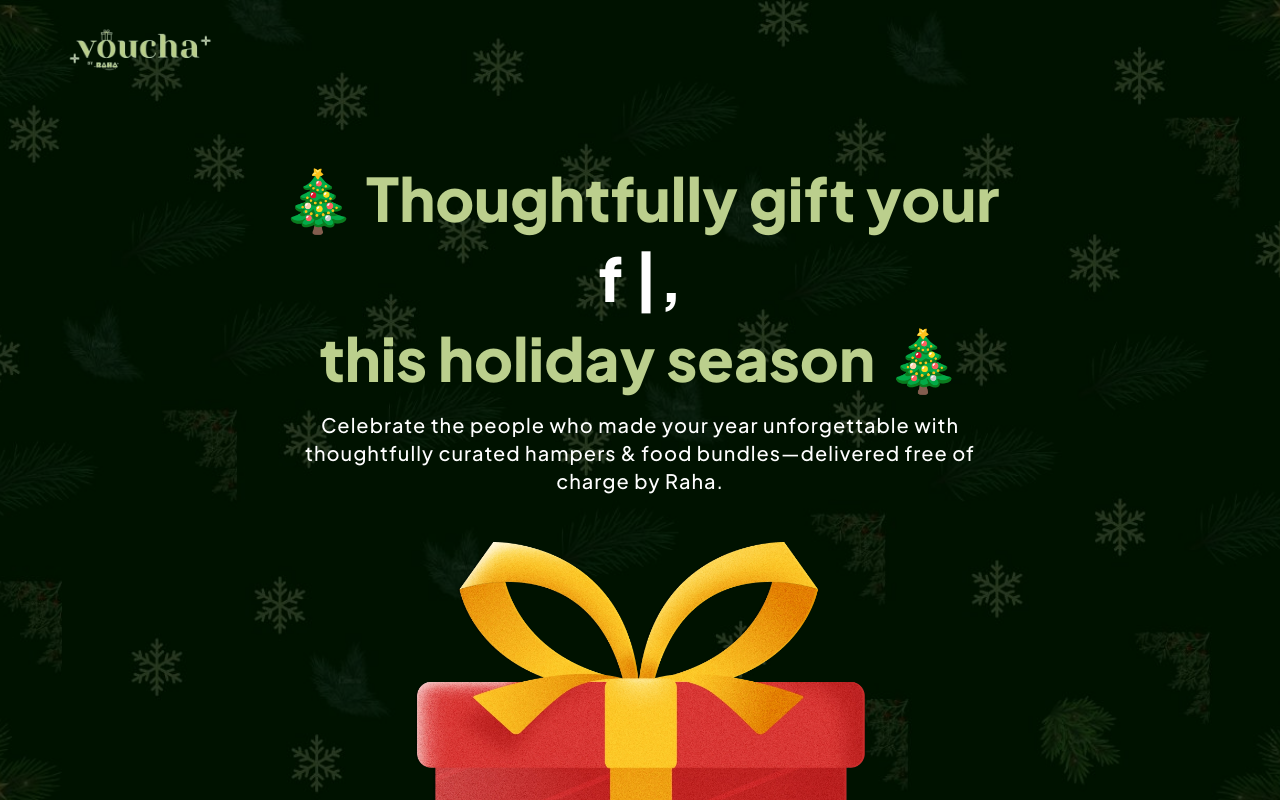
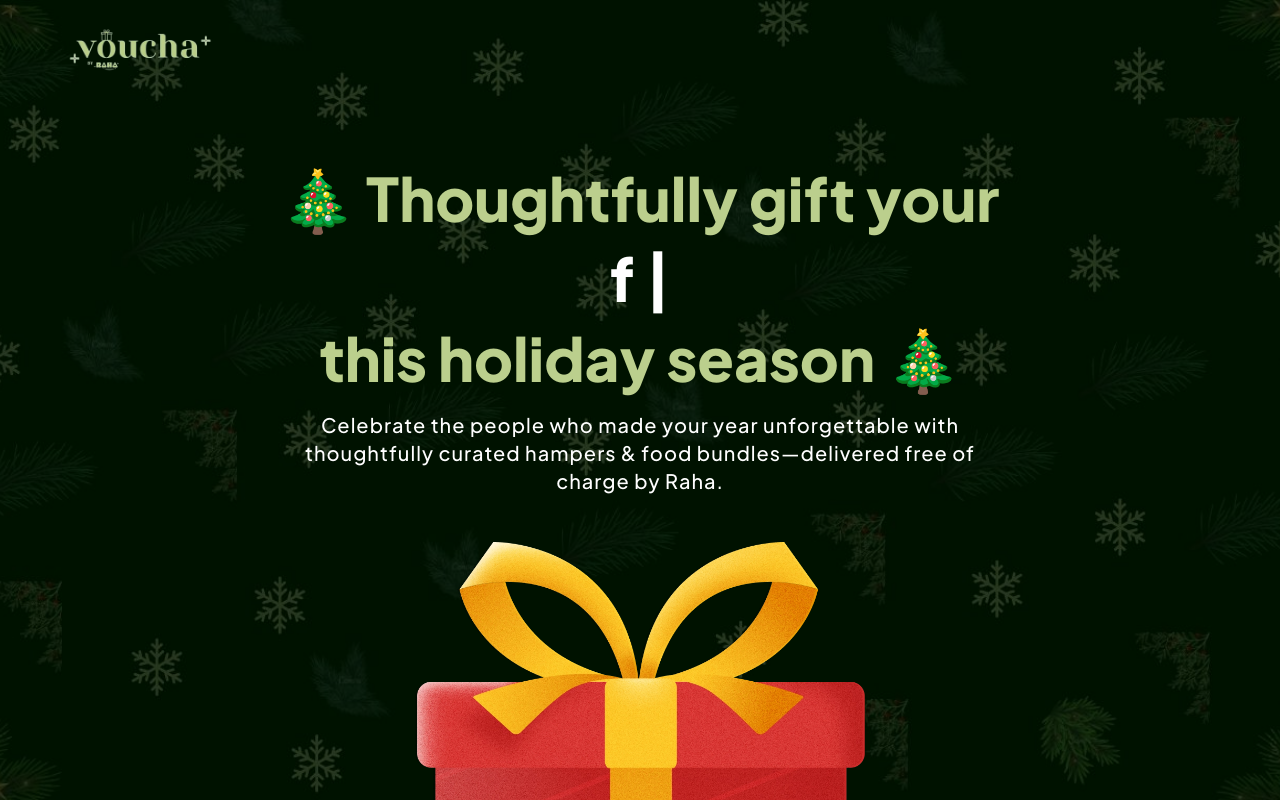
Before and after one commit to LIFESTACK29/raha-voucha, a Next.js app: page / in a window 1280 px wide. Shown: the top 802 px of the page. Built offline with nearby package versions, Linux system fonts and the light colour scheme; no server answers.

Commit message:
disabled eslint rule

```diff
--- a/app/_components/Hero.tsx
+++ b/app/_components/Hero.tsx
@@ -57,7 +57,7 @@ const Hero = () => {
                             <span
                                 className={`text-white`}
                             >
-                                {displayedText}  <span className="cursor">|,</span>
+                                {displayedText}  <span className="cursor">|</span>
                             </span>
                             <br />
                             this holiday season 🎄
```
